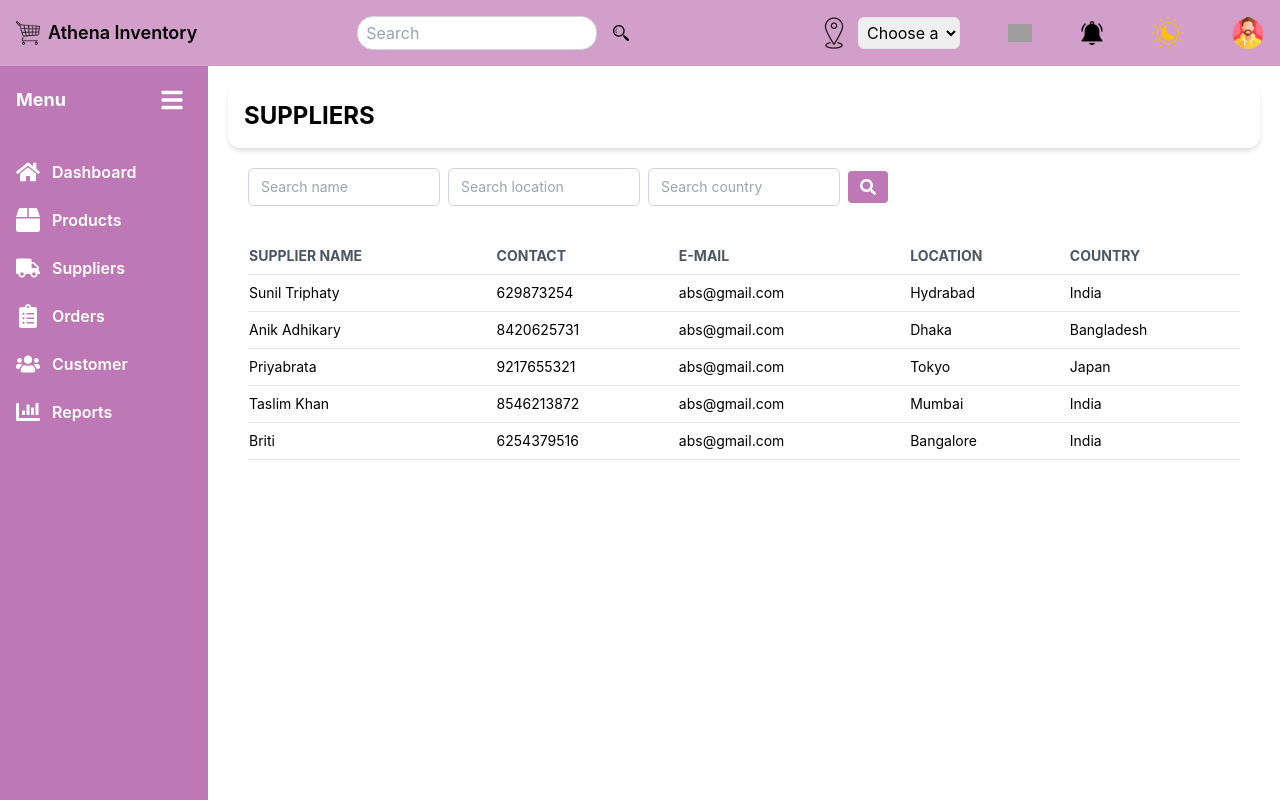
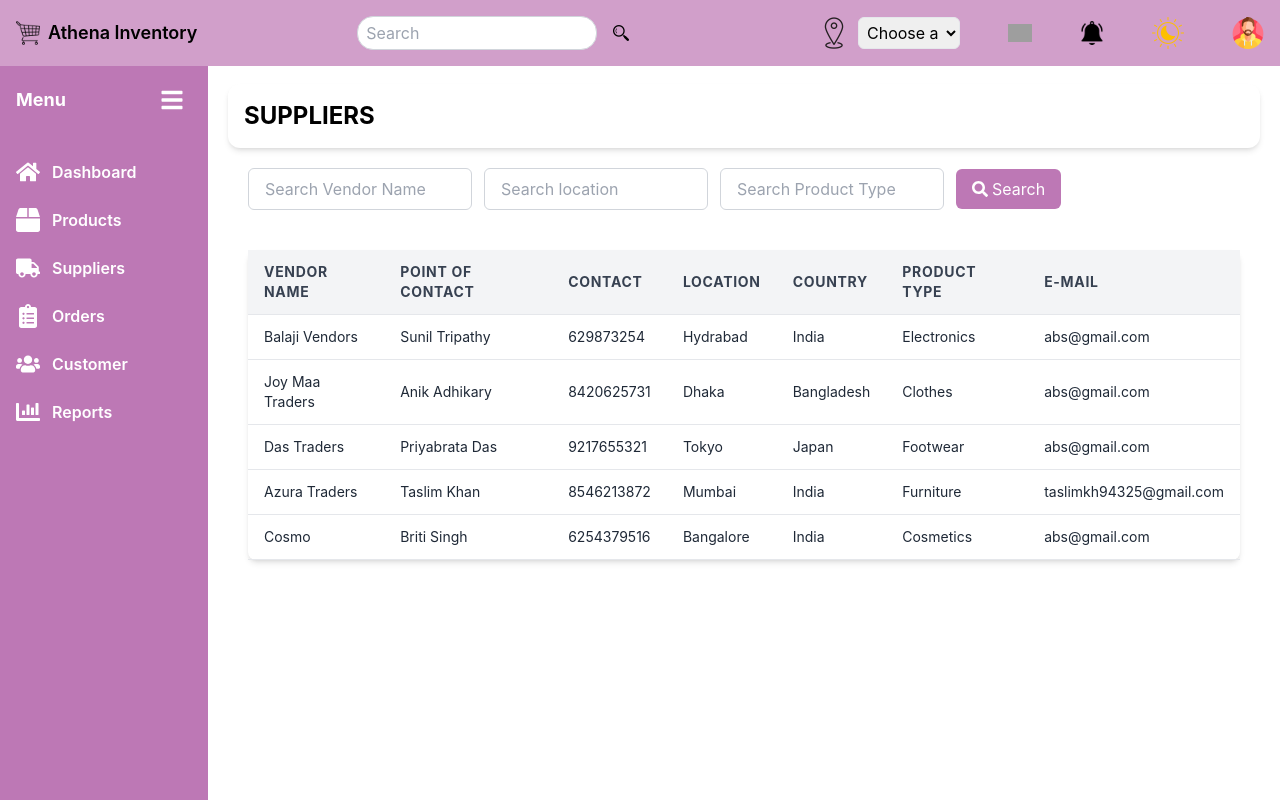
Before and after one commit to anik0103/inventory-management-system, a React (Create React App) app: page /suppliers in a window 1280 px wide. Built offline with nearby package versions, Linux system fonts and the light colour scheme; grey boxes are pictures that could not be loaded.

Commit message:
feat: Refactor supplier management components, enhance search functionality, and update data structure

```diff
--- a/src/Components/Product/ProductTable.js
+++ b/src/Components/Product/ProductTable.js
@@ -14,7 +14,7 @@ const ProductTable = ({ products = [] }) => {
           {products.length > 0 ? (
             products.map((item, index) => (
               <tr key={index} className="border-b text-sm">
-                <td className="py-2">{item.name}</td>
+                <td className="py-2 pr-8">{item.name}</td>
                 <td className="py-2">{item.category}</td>
                 <td className="py-2">{item.quantity}</td>
                 <td className="py-2">${item.price}</td>
--- a/src/Components/Supplier/SplDetails.js
+++ b/src/Components/Supplier/SplDetails.js
@@ -1,8 +1,53 @@
 export const SplDetails = [
-    {name: "Sunil Triphaty",contact:"629873254",email:"abs@gmail.com",location:"Hydrabad",country:"India"},
-    {name: "Anik Adhikary",contact:"8420625731",email:"abs@gmail.com",location:"Dhaka",country:"Bangladesh"},
-    {name: "Priyabrata",contact:"9217655321",email:"abs@gmail.com",location:"Tokyo",country:"Japan"},
-    {name: "Taslim Khan",contact:"8546213872",email:"abs@gmail.com",location:"Mumbai",country:"India"},
-    {name: "Briti",contact:"6254379516",email:"abs@gmail.com",location:"Bangalore",country:"India"},
+    {
+        vendorsName: "Balaji Vendors",
+        pocName:"Sunil Tripathy",
+        contact:"629873254",
+        email:"abs@gmail.com",
+        location:"Hydrabad",
+        country:"India",
+        productType:"Electronics",
+        products: ["TV", "Speaker", "Cables", "Refrigerator", "Washing Machine", "Microwave", "Air Conditioner", "Laptop", "Mobile Phone", "Tablet"]
+    },
+    {
+        vendorsName: "Joy Maa Traders",
+        pocName:"Anik Adhikary",
+        contact:"8420625731",
+        email:"abs@gmail.com",
+        location:"Dhaka",
+        country:"Bangladesh",
+        productType:"Clothes",
+        products: ["Shirt", "Jeans", "T-Shirt", "Jacket", "Sweater", "Socks", "Belt", "Scarf", "Hat", "Gloves",]
+    },
+    {
+        vendorsName: "Das Traders",
+        pocName:"Priyabrata Das",
+        contact:"9217655321",
+        email:"abs@gmail.com",
+        location:"Tokyo",
+        country:"Japan",
+        productType:"Footwear",
+        products: ["Sneakers", "Boots", "Sandals", "Loafers", "Flip Flops", "Heels", "Ballet Flats", "Running Shoes", "Hiking Boots", "Dress Shoes"]
+    },
+    {
+        vendorsName: "Azura Traders",
+        pocName:"Taslim Khan",
+        contact:"8546213872",
+        email:"taslimkh94325@gmail.com",
+        location:"Mumbai",
+        country:"India",
+        productType:"Furniture",
+        products: ["Sofa", "Table", "Chair", "Bed", "Cabinet", "Desk", "Bookshelf", "Dresser", "Nightstand", "Recliner"]
+    },
+    {
+        vendorsName: "Cosmo",
+        pocName:"Briti Singh",
+        contact:"6254379516",
+        email:"abs@gmail.com",
+        location:"Bangalore",
+        country:"India",
+        productType:"Cosmetics",
+        products: ["Lipstick", "Foundation", "Mascara", "Eyeshadow", "Blush", "Nail Polish", "Perfume", "Moisturizer", "Sunscreen", "Hair Spray"]
+    },
 
 ];
--- /dev/null
+++ b/src/Components/Supplier/SplProductRow.js
@@ -0,0 +1,11 @@
+const SplProductRow = ({ products }) => {
+  return (
+    <tr>
+      <td colSpan="7" className="bg-purple-50 px-6 py-3 text-sm text-gray-700 border-t border-purple-200"> {/* New background, border, padding */}
+        <strong className="text-[#bd78b5]">Products:</strong> {products.join(", ")}
+      </td>
+    </tr>
+  );
+};
+
+export default SplProductRow;
--- a/src/Components/Supplier/SplTable.js
+++ /dev/null
@@ -1,38 +0,0 @@
-const SuppliersTable = ({ data }) => {
-  return (
-    <div className="px-6 py-4">
-      <table className="w-full border-collapse text-left">
-        <thead>
-          <tr className="text-gray-600 text-sm border-b">
-            <th className="py-2">SUPPLIER NAME</th>
-            <th className="py-2">CONTACT</th>
-            <th className="py-2">E-MAIL</th>
-            <th className="py-2">LOCATION</th>
-            <th className="py-2">COUNTRY</th>
-          </tr>
-        </thead>
-        <tbody>
-          {data.length > 0 ? (
-            data.map((item, index) => (
-              <tr key={index} className="border-b text-sm">
-                <td className="py-2">{item.name}</td>
-                <td className="py-2">{item.contact}</td>
-                <td className="py-2">{item.email}</td>
-                <td className="py-2">{item.location}</td>
-                <td className="py-2">{item.country}</td>
-              </tr>
-            ))
-          ) : (
-            <tr>
-              <td colSpan="5" className="text-center text-gray-500 py-4">
-                No Suppliers Found
-              </td>
-            </tr>
-          )}
-        </tbody>
-      </table>
-    </div>
-  );
-};
-
-export default SuppliersTable;
--- /dev/null
+++ b/src/Components/Supplier/SupplierRow.js
@@ -0,0 +1,19 @@
+const SupplierRow = ({ supplier, index, onClick }) => {
+  return (
+    // Ensure no whitespace immediately after <tr> and before first <td>
+    <tr
+      onClick={() => onClick(index)}
+      className="border-b text-sm text-gray-800 hover:bg-gray-50 cursor-pointer transition-colors duration-150"
+    >
+      <td className="py-3 px-4">{supplier.vendorsName}</td>
+      <td className="py-3 px-4">{supplier.pocName}</td>
+      <td className="py-3 px-4">{supplier.contact}</td>
+      <td className="py-3 px-4">{supplier.location}</td>
+      <td className="py-3 px-4">{supplier.country}</td>
+      <td className="py-3 px-4">{supplier.productType}</td>
+      <td className="py-3 px-4">{supplier.email}</td>
+    </tr>
+  );
+};
+
+export default SupplierRow;
--- a/src/Components/Supplier/SupplierSearch.js
+++ b/src/Components/Supplier/SupplierSearch.js
@@ -1,38 +1,70 @@
 import { FaSearch } from "react-icons/fa";
+import { IoCloseCircle } from "react-icons/io5"; // Example for clear button
 
 const SupplierSearch = ({
-  searchTerm,setSearchTerm,
-  locationTerm,setLocationTerm,
-  countryTerm,setCountryTerm,
+  searchTerm, setSearchTerm,
+  locationTerm, setLocationTerm,
+  productTypeTerm, setProductTypeTerm,
 }) => {
   return (
-    <div className="flex flex-wrap gap-2 items-center">
+    <div className="flex flex-wrap gap-3 items-center"> {/* Increased gap */}
+      <div className="relative">
         <input
           type="text"
-        placeholder="Search name"
-        className="border border-gray-300 px-3 py-2 rounded-md w-48 text-sm"
+          placeholder="Search Vendor Name" // Corrected placeholder
+          className="border border-gray-300 px-4 py-2 rounded-md w-56 text-base focus:outline-none focus:ring-2 focus:ring-[#bd78b5]" // Increased width, padding, text size, added focus ring
           value={searchTerm}
-        onChange={(e) => setSearchTerm(e.target.value)}
+          onChange={(item) => setSearchTerm(item.target.value)}
         />
+        {searchTerm && ( // Show clear button only if text is present
+          <button
+            className="absolute right-2 top-1/2 -translate-y-1/2 text-gray-500 hover:text-gray-700"
+            onClick={() => setSearchTerm("")}
+          >
+            <IoCloseCircle size={20} />
+          </button>
+        )}
+      </div>
+      {/* Repeat for location and productType with clear buttons */}
+      <div className="relative">
         <input
           type="text"
           placeholder="Search location"
-        className="border border-gray-300 px-3 py-2 rounded-md w-48 text-sm"
+          className="border border-gray-300 px-4 py-2 rounded-md w-56 text-base focus:outline-none focus:ring-2 focus:ring-[#bd78b5]"
           value={locationTerm}
-        onChange={(e) => setLocationTerm(e.target.value)}
+          onChange={(item) => setLocationTerm(item.target.value)}
         />
+        {locationTerm && (
+          <button
+            className="absolute right-2 top-1/2 -translate-y-1/2 text-gray-500 hover:text-gray-700"
+            onClick={() => setLocationTerm("")}
+          >
+            <IoCloseCircle size={20} />
+          </button>
+        )}
+      </div>
+      <div className="relative">
         <input
           type="text"
-        placeholder="Search country"
-        className="border border-gray-300 px-3 py-2 rounded-md w-48 text-sm"
-        value={countryTerm}
-        onChange={(e) => setCountryTerm(e.target.value)}
+          placeholder="Search Product Type"
+          className="border border-gray-300 px-4 py-2 rounded-md w-56 text-base focus:outline-none focus:ring-2 focus:ring-[#bd78b5]"
+          value={productTypeTerm}
+          onChange={(item) => setProductTypeTerm(item.target.value)}
         />
+        {productTypeTerm && (
           <button
-        className="bg-[#bd78b5] text-white px-3 py-2 rounded hover:bg-[#d19fca]"
+            className="absolute right-2 top-1/2 -translate-y-1/2 text-gray-500 hover:text-gray-700"
+            onClick={() => setProductTypeTerm("")}
+          >
+            <IoCloseCircle size={20} />
+          </button>
+        )}
+      </div>
+      <button
+        className="bg-[#bd78b5] text-white px-4 py-2 rounded-md hover:bg-[#d19fca] transition-colors duration-200 flex items-center gap-1" // Added gap for icon
         onClick={() => console.log("Searching...")}
       >
-        <FaSearch />
+        <FaSearch /> Search
       </button>
     </div>
   );
--- /dev/null
+++ b/src/Components/Supplier/SupplierTable.js
@@ -0,0 +1,47 @@
+import SupplierRow from "./SupplierRow";
+import SplProductRow from "./SplProductRow";
+import React from "react";
+
+const SupplierTable = ({ data, onRowClick, expandedIndex }) => {
+  return (
+    <div className="px-6 py-6 overflow-x-auto">
+      <table className="min-w-full border-collapse text-left bg-white shadow-md rounded-lg">
+        <thead>
+          <tr className="text-gray-700 text-sm border-b bg-gray-100 uppercase tracking-wider">
+            <th className="py-3 px-4">VENDOR NAME</th>
+            <th className="py-3 px-4">POINT OF CONTACT</th>
+            <th className="py-3 px-4">CONTACT</th>
+            <th className="py-3 px-4">LOCATION</th>
+            <th className="py-3 px-4">COUNTRY</th>
+            <th className="py-3 px-4">PRODUCT TYPE</th>
+            <th className="py-3 px-4">E-MAIL</th>
+          </tr>
+        </thead>
+        <tbody>
+          {data.length > 0 ? (
+            data.map((item, index) => (
+              <React.Fragment key={index}>
+                <SupplierRow
+                  supplier={item}
+                  index={index}
+                  onClick={onRowClick}
+                />
+                {expandedIndex === index && (
+                  <SplProductRow products={item.products} />
+                )}
+              </React.Fragment>
+            ))
+          ) : (
+            <tr>
+              <td colSpan="7" className="text-center text-gray-500 py-6">
+                No Suppliers Found
+              </td>
+            </tr>
+          )}
+        </tbody>
+      </table>
+    </div>
+  );
+};
+
+export default SupplierTable;
--- a/src/Components/Supplier/Suppliers.js
+++ b/src/Components/Supplier/Suppliers.js
@@ -1,41 +1,45 @@
 import { useState } from "react";
 import SuppliersHead from "./SuppliersHead";
-import SuppliersTable from "./SplTable";
+import SupplierSearch from "./SupplierSearch";
+import SupplierTable from "./SupplierTable";
 import { SplDetails } from "./SplDetails";
-import SupplierSearch from "./SupplierSearch";
-
 
 const Suppliers = () => {
   const [suppliers, setSuppliers] = useState(SplDetails);
   const [searchTerm, setSearchTerm] = useState("");
   const [locationTerm, setLocationTerm] = useState("");
-  const [countryTerm, setCountryTerm] = useState("");
+  const [productTypeTerm, setProductTypeTerm] = useState(""); // Changed from countryTerm
 
+  const [expandedIndex, setExpandedIndex] = useState(null);
 
   const filteredSuppliers = suppliers.filter((supplier) =>
-    supplier.name.toLowerCase().includes(searchTerm.toLowerCase()) &&
+    supplier.vendorsName.toLowerCase().includes(searchTerm.toLowerCase()) &&
     supplier.location.toLowerCase().includes(locationTerm.toLowerCase()) &&
-    supplier.country.toLowerCase().includes(countryTerm.toLowerCase())
+    supplier.productType.toLowerCase().includes(productTypeTerm.toLowerCase()) // Changed from country
   );
 
+  const toggleExpand = (index) => {
+    setExpandedIndex(prev => (prev === index ? null : index));
+  };
 
   return (
     <div>
       <SuppliersHead />
-
       <div className="px-6 py-4 flex flex-wrap gap-4 justify-between items-center">
-        <div className="flex flex-wrap gap-3">
-          <SupplierSearch
-            searchTerm={searchTerm}setSearchTerm={setSearchTerm}
-            locationTerm={locationTerm}setLocationTerm={setLocationTerm}
-            countryTerm={countryTerm}setCountryTerm={setCountryTerm}
-          />
-        </div>
-
+        <SupplierSearch
+          searchTerm={searchTerm}
+          setSearchTerm={setSearchTerm}
+          locationTerm={locationTerm}
+          setLocationTerm={setLocationTerm}
+          productTypeTerm={productTypeTerm} // Changed from countryTerm
+          setProductTypeTerm={setProductTypeTerm} // Changed from setCountryTerm
+        />
       </div>
-
-
-      <SuppliersTable data={filteredSuppliers} />
+      <SupplierTable
+        data={filteredSuppliers}
+        onRowClick={toggleExpand}
+        expandedIndex={expandedIndex}
+      />
     </div>
   );
 };
```
Lines whose indentation alone changed are shown as unchanged.
